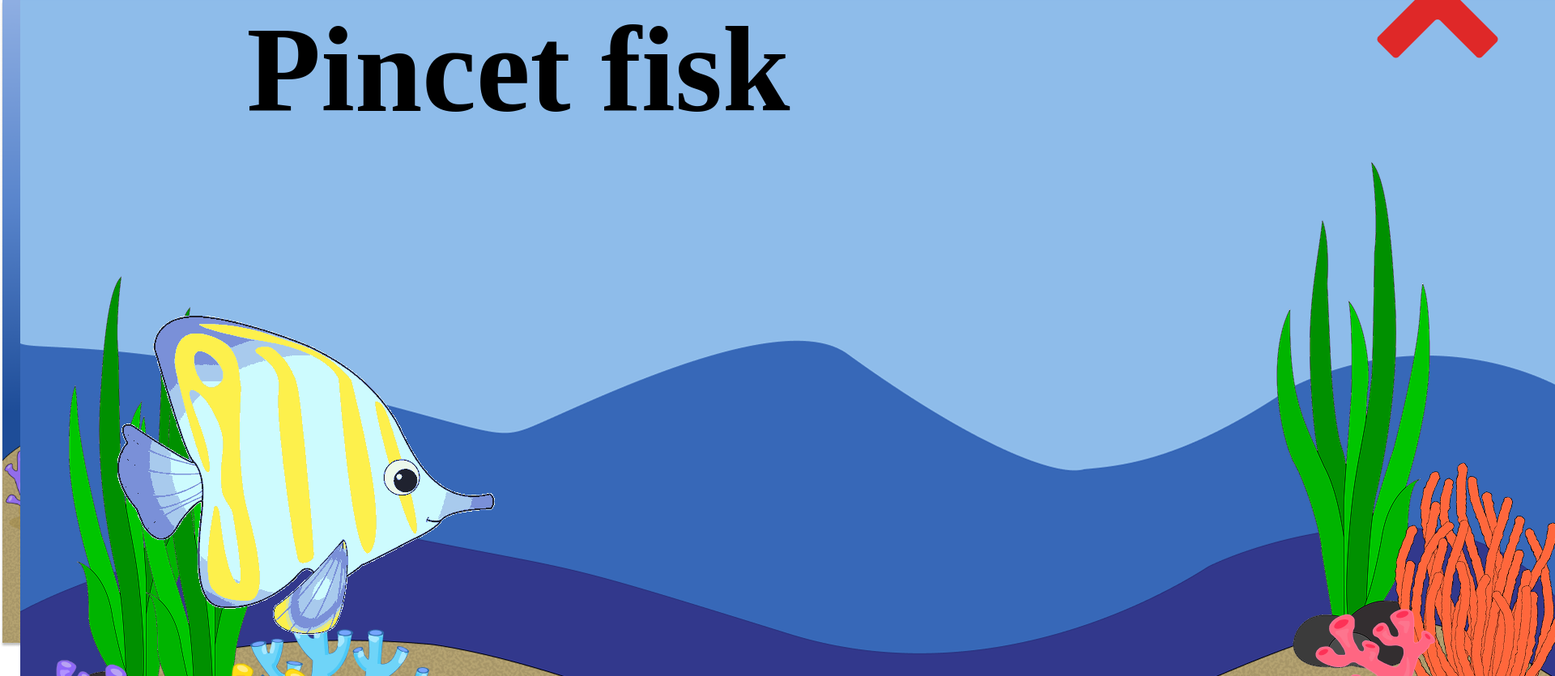
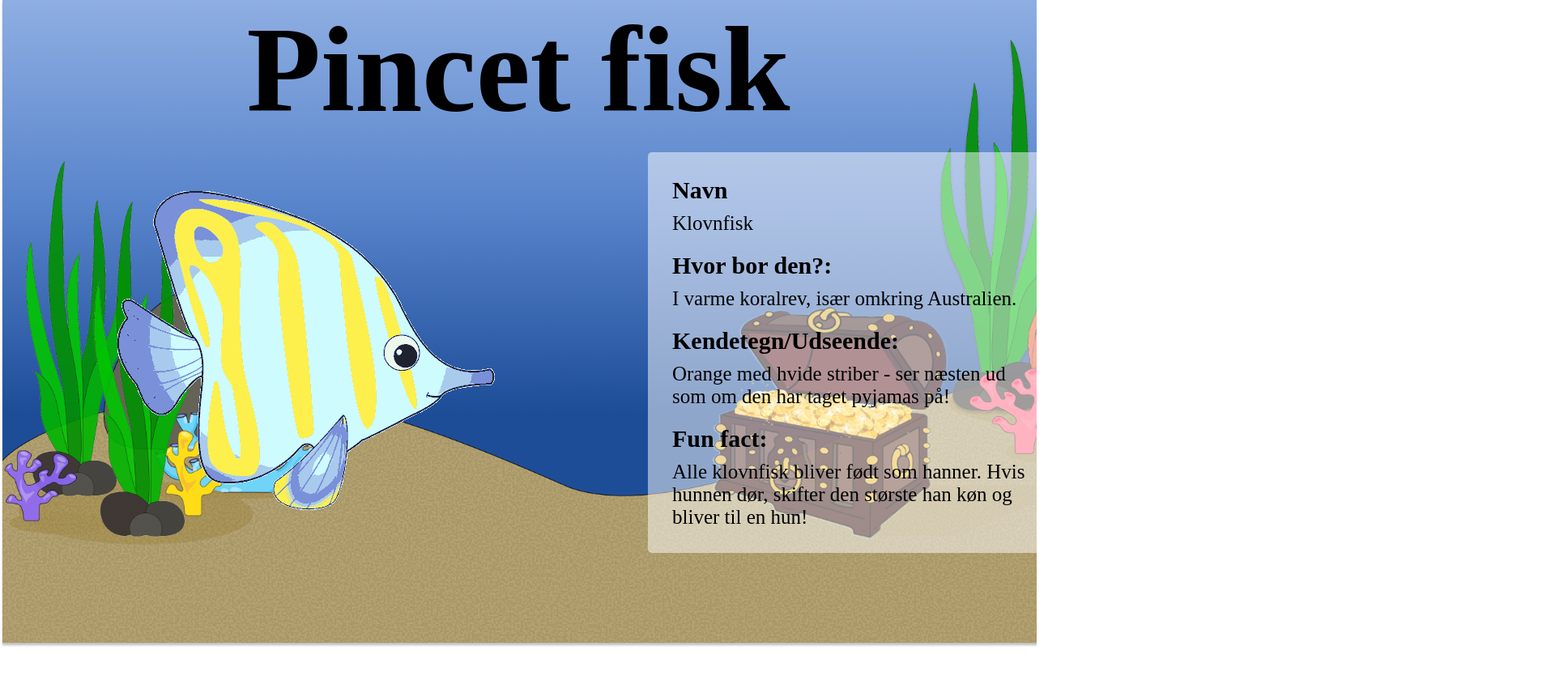
Before and after one commit to IdaThomassen/Gruppe7AkvarieProjektFinal, a plain HTML site: page infopincetfisk.html in a window 1280 px wide. Shown: the top 835 px of the page at 81% size, 1920 px wide, since content can reach past the window. After the commit the page ends 800 px from the top, so only its background shows below. Drawn offline with Linux system fonts and the light colour scheme.

Commit message:
lukkeknap JS
lukkeknap, js

```diff
--- a/CSS/style.css
+++ b/CSS/style.css
@@ -218,24 +218,29 @@ body {
 
 /*Her kommer CSS for info box, lavet i fælleskab af os alle*/
 
+/*
 #ibBaggrund {
   position: absolute;
-  width: 100vw;
+  width: 100wv;
   height: 100vh;
   z-index: -1;
 }
+  ikke brugbar alligevel */
 
 h2 {
   font-size: 150px;
   text-align: center;
 }
 button {
-  position: relative;
-  left: 1700px;
-  top: -250px;
+  position: absolute;
+  left: 1330px;
+  top: 10px;
   background-color: transparent;
-  border: none;
+  border: transparent;
+  z-index: 5;
+  cursor: pointer;
 }
+
 #ibPincetBillede {
   position: relative;
   width: 1000px;
@@ -243,3 +248,26 @@ button {
   left: 100px;
   top: 20px;
 }
+
+#infoboks {
+  background-color: rgba(255, 255, 255, 0.501);
+  border: 0 transparent;
+  border-radius: 5px;
+  padding: 30px;
+  max-width: 500px;
+  position: relative;
+  top: -470px;
+  left: 800px;
+  font-size: 18px;
+  z-index: 10;
+}
+
+#infoboks h3 {
+  margin-bottom: 10px; /* Justér tallet efter behov */
+  font-size: 30px;
+}
+
+#infoboks p {
+  margin-top: 10px; /* Fjerner evt. ekstra afstand */
+  font-size: 25px;
+}
--- a/infopincetfisk.html
+++ b/infopincetfisk.html
@@ -7,16 +7,48 @@
     <link rel="stylesheet" href="CSS/style.css" />
   </head>
   <body>
-    <div id="ibBaggrund">
-      <img src="images/bginfofisk.png" alt="test fisk billede" />
-    </div>
-    <h2>Pincet fisk</h2>
-    <button>
-      <img src="images/kryds.png" alt="" />
+    <main id="scene">
+      <h2>Pincet fisk</h2>
+    <button onclick="lukkeKnap()">
+      <img src="images/kryds.png" alt="kryds knap" />
     </button>
-    <div id="ibPincetBillede">
-      <img src="images/Fisk-Ida-done-kopi.gif" alt="Pincet fisk" />
-    </div>
+      <div id="ibPincetBillede">
+        <img src="images/Fisk-Ida-done-kopi.gif" alt="Pincet fisk" />
+      </div>
+
+      <div id="infoboks">
+        <div>
+          <h3>Navn</h3>
+          <p>Klovnfisk</p>
+        </div>
+
+        <br />
+
+        <div>
+          <h3>Hvor bor den?:</h3>
+          <p>I varme koralrev, især omkring Australien.</p>
+        </div>
+
+        <br />
+
+        <div>
+          <h3>Kendetegn/Udseende:</h3>
+          <p>
+            Orange med hvide striber - ser næsten ud som om den har taget
+            pyjamas på!
+          </p>
+        </div>
+
+        <br />
+        <div>
+          <h3>Fun fact:</h3>
+          <p>
+            Alle klovnfisk bliver født som hanner. Hvis hunnen dør, skifter den
+            største han køn og bliver til en hun!
+          </p>
+        </div>
+      </div>
+    </main>
     <script src="js/js.js"></script>
   </body>
 </html>
--- a/js/js.js
+++ b/js/js.js
@@ -4,9 +4,17 @@ document.querySelector("#fiskIda").addEventListener("click", function () {
   window.location.href = "infopincetfisk.html";
 });
 
-/* brug til at lukke med, mangler en knap
-function lukPopup() {
-  const popup = document.querySelector("#fiskIda");
-  popup.style.display = "none";
+function lukkeKnap(){
+    window.location.href = "index.html";
 }
-  */
+
+/*
+function lukkeKnap() {
+  const knap = document.createElement("button");
+  knap.textContent = "Tilbage";
+  knap.classList.add("lukkeknap");
+  knap.addEventListener("click", function () {
+    window.location.href = "..index.html";
+  });
+}
+*/
```
